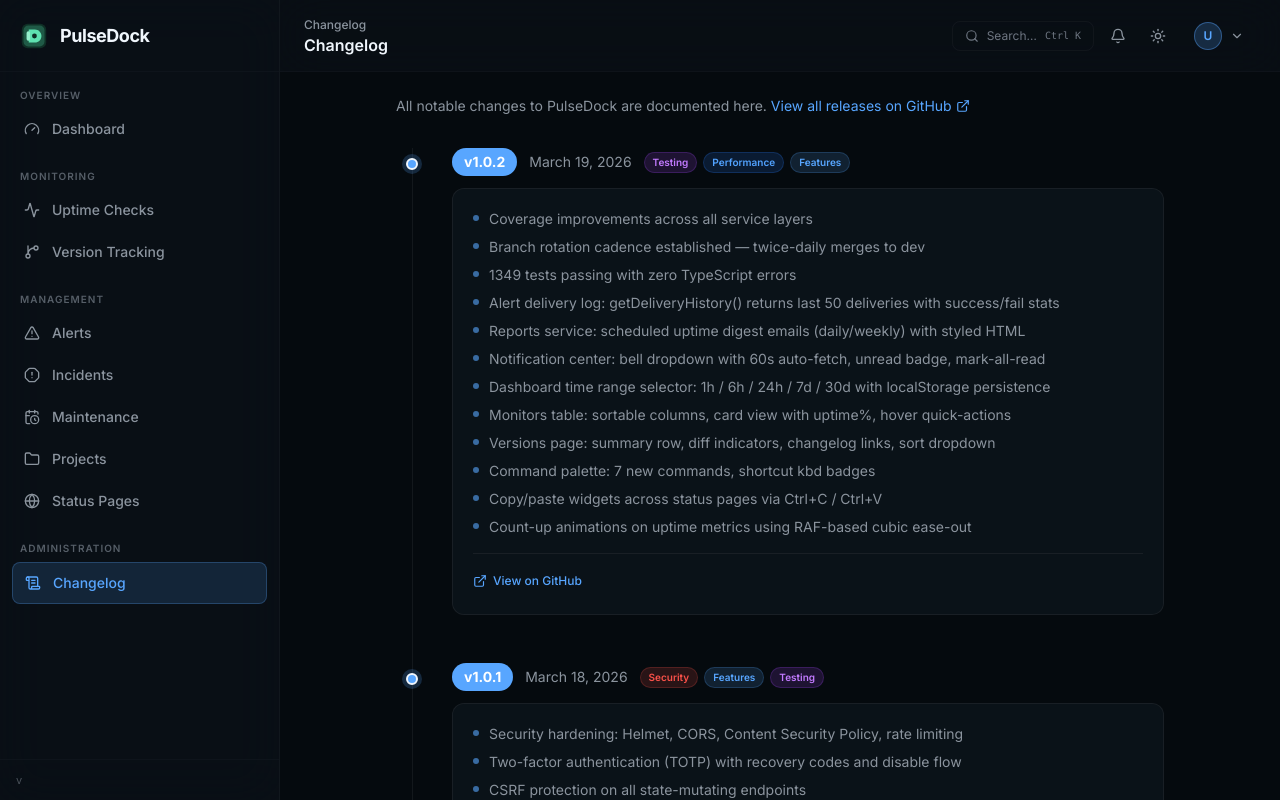
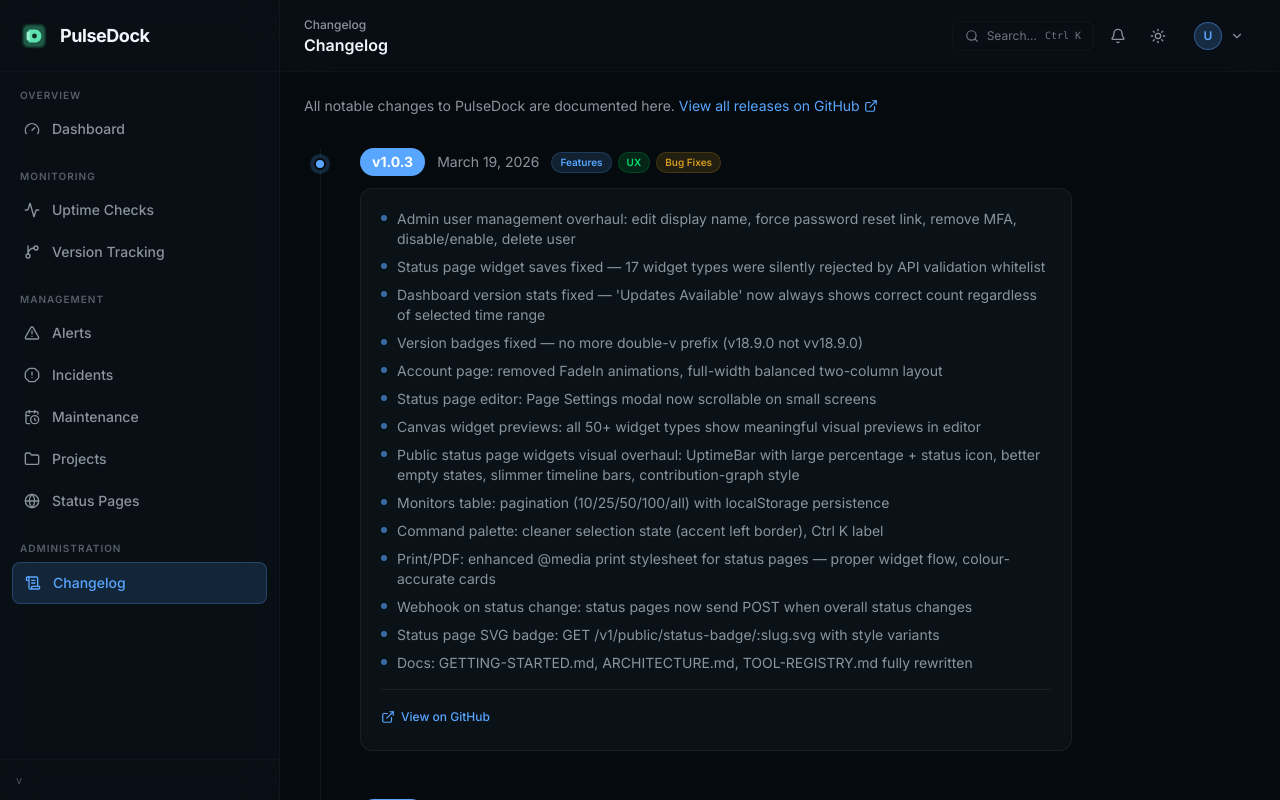
Before and after one commit to No749ah/PulseDock, a Next.js app in the folder apps/web/: page /changelog in a window 1280 px wide. Built offline with nearby package versions, Linux system fonts and the light colour scheme; no server answers.

Commit message:
feat: update changelog with v1.0.3 release notes; remove FadeIn animations, full-width layout; add .env.example INTERNAL_API_URL/NEXT_PUBLIC vars; mark Password Protection UX and CONTRIBUTING.md complete

```diff
--- a/apps/web/app/changelog/page.tsx
+++ b/apps/web/app/changelog/page.tsx
@@ -1,7 +1,6 @@
 "use client";
 
 import { AppFrame } from "../../components/app-frame";
-import { FadeIn } from "../components/FadeIn";
 import { ExternalLink } from "lucide-react";
 
 interface ChangeEntry {
@@ -12,50 +11,74 @@ interface ChangeEntry {
 }
 
 const TAG_COLORS: Record<string, string> = {
-  Security: "bg-danger/15 text-danger border-danger/20",
-  Features: "bg-accent/15 text-accent border-accent/20",
+  Security:    "bg-danger/15 text-danger border-danger/20",
+  Features:    "bg-accent/15 text-accent border-accent/20",
   Performance: "bg-blue-500/15 text-blue-400 border-blue-500/20",
   "Bug Fixes": "bg-warning/15 text-warning border-warning/20",
-  Testing: "bg-purple-500/15 text-purple-400 border-purple-500/20",
+  Testing:     "bg-purple-500/15 text-purple-400 border-purple-500/20",
+  UX:          "bg-green-500/15 text-green-400 border-green-500/20",
+  Docs:        "bg-text-secondary/10 text-text-secondary border-border",
 };
 
 const releases: ChangeEntry[] = [
   {
+    version: "1.0.3",
+    date: "2026-03-19",
+    tags: ["Features", "UX", "Bug Fixes"],
+    changes: [
+      "Admin user management overhaul: edit display name, force password reset link, remove MFA, disable/enable, delete user",
+      "Status page widget saves fixed — 17 widget types were silently rejected by API validation whitelist",
+      "Dashboard version stats fixed — 'Updates Available' now always shows correct count regardless of selected time range",
+      "Version badges fixed — no more double-v prefix (v18.9.0 not vv18.9.0)",
+      "Account page: removed FadeIn animations, full-width balanced two-column layout",
+      "Status page editor: Page Settings modal now scrollable on small screens",
+      "Canvas widget previews: all 50+ widget types show meaningful visual previews in editor",
+      "Public status page widgets visual overhaul: UptimeBar with large percentage + status icon, better empty states, slimmer timeline bars, contribution-graph style",
+      "Monitors table: pagination (10/25/50/100/all) with localStorage persistence",
+      "Command palette: cleaner selection state (accent left border), Ctrl K label",
+      "Print/PDF: enhanced @media print stylesheet for status pages — proper widget flow, colour-accurate cards",
+      "Webhook on status change: status pages now send POST when overall status changes",
+      "Status page SVG badge: GET /v1/public/status-badge/:slug.svg with style variants",
+      "Docs: GETTING-STARTED.md, ARCHITECTURE.md, TOOL-REGISTRY.md fully rewritten",
+    ],
+  },
+  {
     version: "1.0.2",
-    date: "2026-03-19",
-    tags: ["Testing", "Performance", "Features"],
+    date: "2026-03-18",
+    tags: ["Features", "Testing", "UX"],
     changes: [
-      "Coverage improvements across all service layers",
-      "Branch rotation cadence established — twice-daily merges to dev",
-      "1349 tests passing with zero TypeScript errors",
-      "Alert delivery log: getDeliveryHistory() returns last 50 deliveries with success/fail stats",
-      "Reports service: scheduled uptime digest emails (daily/weekly) with styled HTML",
-      "Notification center: bell dropdown with 60s auto-fetch, unread badge, mark-all-read",
-      "Dashboard time range selector: 1h / 6h / 24h / 7d / 30d with localStorage persistence",
-      "Monitors table: sortable columns, card view with uptime%, hover quick-actions",
-      "Versions page: summary row, diff indicators, changelog links, sort dropdown",
-      "Command palette: 7 new commands, shortcut kbd badges",
-      "Copy/paste widgets across status pages via Ctrl+C / Ctrl+V",
-      "Count-up animations on uptime metrics using RAF-based cubic ease-out",
+      "Tool registry expanded to 2567+ tools across 20+ categories",
+      "Status page builder: 65+ widget types including multi-environment status, region map, dependency map, offline banner",
+      "Widget editor: copy/paste across pages (Ctrl+C/V), version history (10 saves), alignment guides, snap-to-grid",
+      "Count-up animations on all uptime metrics (RAF-based, prefers-reduced-motion safe)",
+      "WebSocket real-time on public status pages — Live indicator with polling fallback",
+      "Monitor column visibility toggle, sortable columns, bulk actions",
+      "Drag-and-drop editor: resize handles, canvas zoom (30-200%), responsive preview (Desktop/Tablet/Mobile)",
+      "7 status page template gallery presets",
+      "RSS feed for status page incidents, custom domain slug with availability checker",
+      "Incident severity distribution, post-mortem cards, maintenance calendar widgets",
+      "1428 API + 10 CLI + 12 agent tests passing, zero TypeScript errors",
     ],
   },
   {
     version: "1.0.1",
-    date: "2026-03-18",
+    date: "2026-03-17",
     tags: ["Security", "Features", "Testing"],
     changes: [
-      "Security hardening: Helmet, CORS, Content Security Policy, rate limiting",
-      "Two-factor authentication (TOTP) with recovery codes and disable flow",
-      "CSRF protection on all state-mutating endpoints",
-      "Comprehensive audit log: every auth and admin action tracked, exportable as CSV/JSON",
-      "Full test suite — 1349 unit + integration tests across API, CLI, and agent",
+      "Two-factor authentication (TOTP) with QR code setup, recovery codes, and admin override",
+      "CSRF protection: double-submit cookie pattern on all mutating routes",
+      "Account lockout after 5 consecutive failed logins (15-minute cooldown)",
+      "Email verification on registration with token-based flow",
+      "Password strength enforcement: minimum 12 chars, upper/lower/digit/special required",
+      "Stricter rate limiting on auth endpoints (5 req/min per IP)",
       "Session management: list active sessions, revoke individual or all-others",
-      "API key scopes: READ / WRITE / ADMIN with usage tracking and expiry",
-      "Notification preferences: per-event toggles, delivery frequency, quiet hours",
-      "Maintenance windows: scheduled downtime with alert suppression",
-      "Admin dashboard: user list, system metrics, audit log viewer",
-      "Alert delivery history: per-channel activity log with retry tracking",
-      "Status page widgets: 65+ widget types, copy/paste, count-up animations",
+      "Audit log export (CSV/JSON), session anomaly detection (IP/user-agent tracking)",
+      "Monitor confirmation debounce: configurable consecutive failures before alerting",
+      "TCP, SSL certificate, and Heartbeat monitor types",
+      "Maintenance windows with alert suppression during active windows",
+      "Public status page builder with drag-and-drop, 20+ initial widget types",
+      "PulseDock CLI tool and browser extension",
+      "Docker Compose production setup, Kubernetes Helm chart",
     ],
   },
   {
@@ -63,18 +86,15 @@ const releases: ChangeEntry[] = [
     date: "2026-03-15",
     tags: ["Features"],
     changes: [
-      "Initial release of PulseDock — open-source version intelligence and uptime monitoring",
-      "Uptime monitoring: HTTP, TCP, DNS, keyword, and custom check types",
-      "Status pages: public-facing pages with real-time monitor status",
-      "Version tracking: monitor software versions across services and tools",
-      "Tool registry: 1400+ tracked tools with version metadata",
-      "Alert channels: webhook, email, Slack, Discord, PagerDuty integrations",
-      "Incidents: create, track, and resolve incidents linked to monitors",
-      "Projects: organize monitors and status pages into logical groups",
-      "Docker-first deployment with PostgreSQL and Redis",
-      "Next.js 14 app router with dark-mode-first Tailwind CSS design",
-      "NestJS API with Swagger documentation",
-      "Prisma ORM with full migration history",
+      "Initial release — open-source version intelligence and uptime monitoring",
+      "HTTP, TCP, and version check monitor types",
+      "Alert channels: Webhook, Email, Slack, Discord, Telegram",
+      "Projects and folders for monitor organization",
+      "Dark-first UI built with Next.js 15, Tailwind CSS, Framer Motion",
+      "NestJS API with Swagger documentation at /api/docs",
+      "Prisma ORM with full migration history, PostgreSQL + Redis",
+      "Docker-first deployment with multi-stage Alpine builds",
+      "GitHub Actions CI/CD pipeline",
     ],
   },
 ];
@@ -82,9 +102,8 @@ const releases: ChangeEntry[] = [
 export default function ChangelogPage() {
   return (
     <AppFrame title="Changelog" subtitle="Release notes and version history" breadcrumbs={[{ label: "Changelog" }]}>
-      <div className="max-w-3xl mx-auto space-y-2">
+      <div className="max-w-3xl space-y-2">
         {/* Header */}
-        <FadeIn>
         <div className="mb-8">
           <p className="text-text-secondary text-sm">
             All notable changes to PulseDock are documented here.{" "}
@@ -99,7 +118,6 @@ export default function ChangelogPage() {
             </a>
           </p>
         </div>
-        </FadeIn>
 
         {/* Timeline */}
         <div className="relative">
@@ -107,12 +125,11 @@ export default function ChangelogPage() {
           <div className="absolute left-4 top-0 bottom-0 w-px bg-border" aria-hidden="true" />
 
           <div className="space-y-10">
-            {releases.map((release, idx) => (
-              <FadeIn key={release.version} delay={idx * 0.1}>
-                <div className="relative flex gap-6">
+            {releases.map((release) => (
+              <div key={release.version} className="relative flex gap-6">
                 {/* Timeline dot */}
                 <div className="relative z-10 flex-shrink-0 w-8 h-8 flex items-center justify-center">
-                    <div className="w-3 h-3 rounded-full bg-accent border-2 border-background shadow-[0_0_0_4px] shadow-accent/20" />
+                  <div className="w-3 h-3 rounded-full bg-accent border-2 border-bg shadow-[0_0_0_4px] shadow-accent/20" />
                 </div>
 
                 {/* Content */}
@@ -167,7 +184,6 @@ export default function ChangelogPage() {
                   </div>
                 </div>
               </div>
-              </FadeIn>
             ))}
           </div>
         </div>
```
Lines whose indentation alone changed are shown as unchanged.
